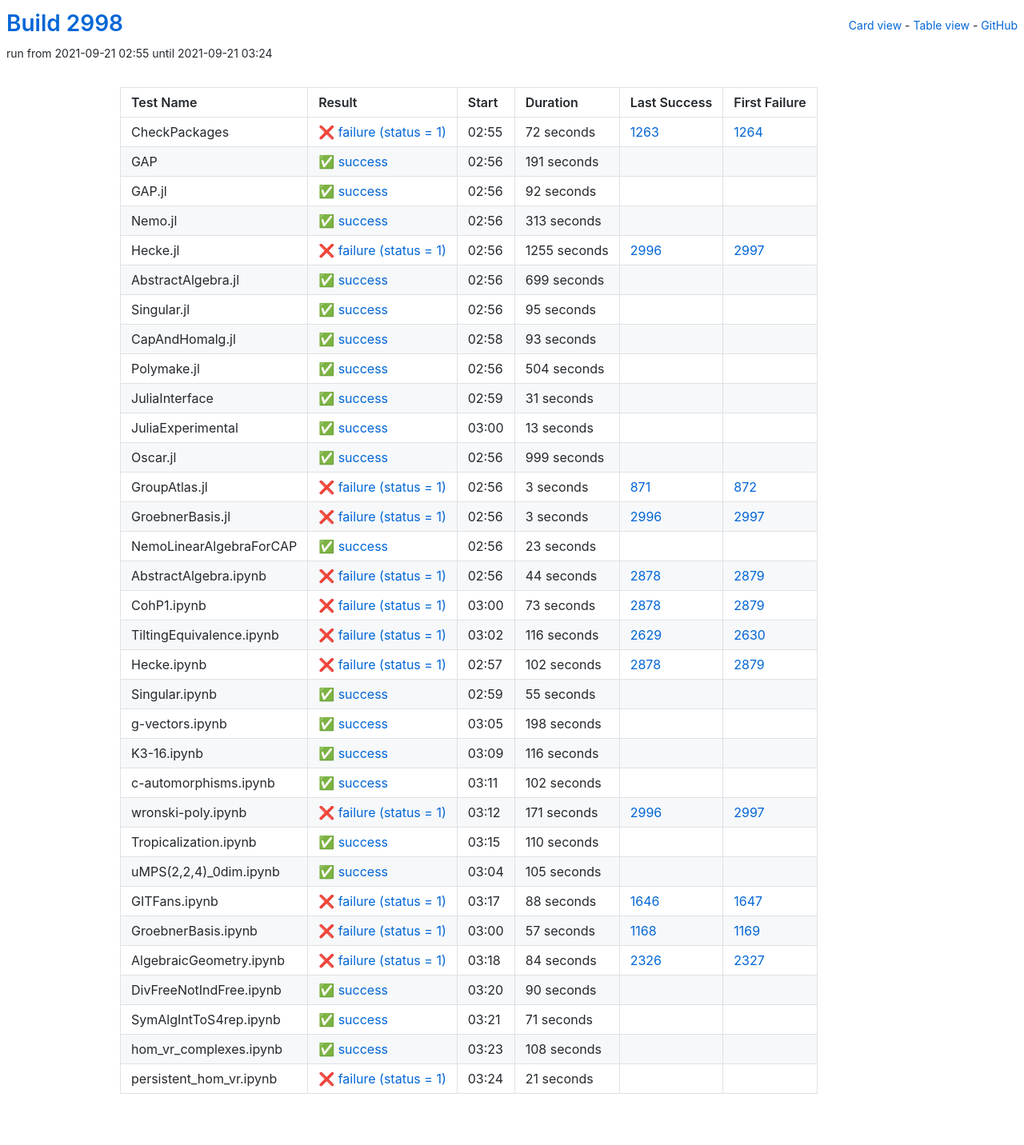
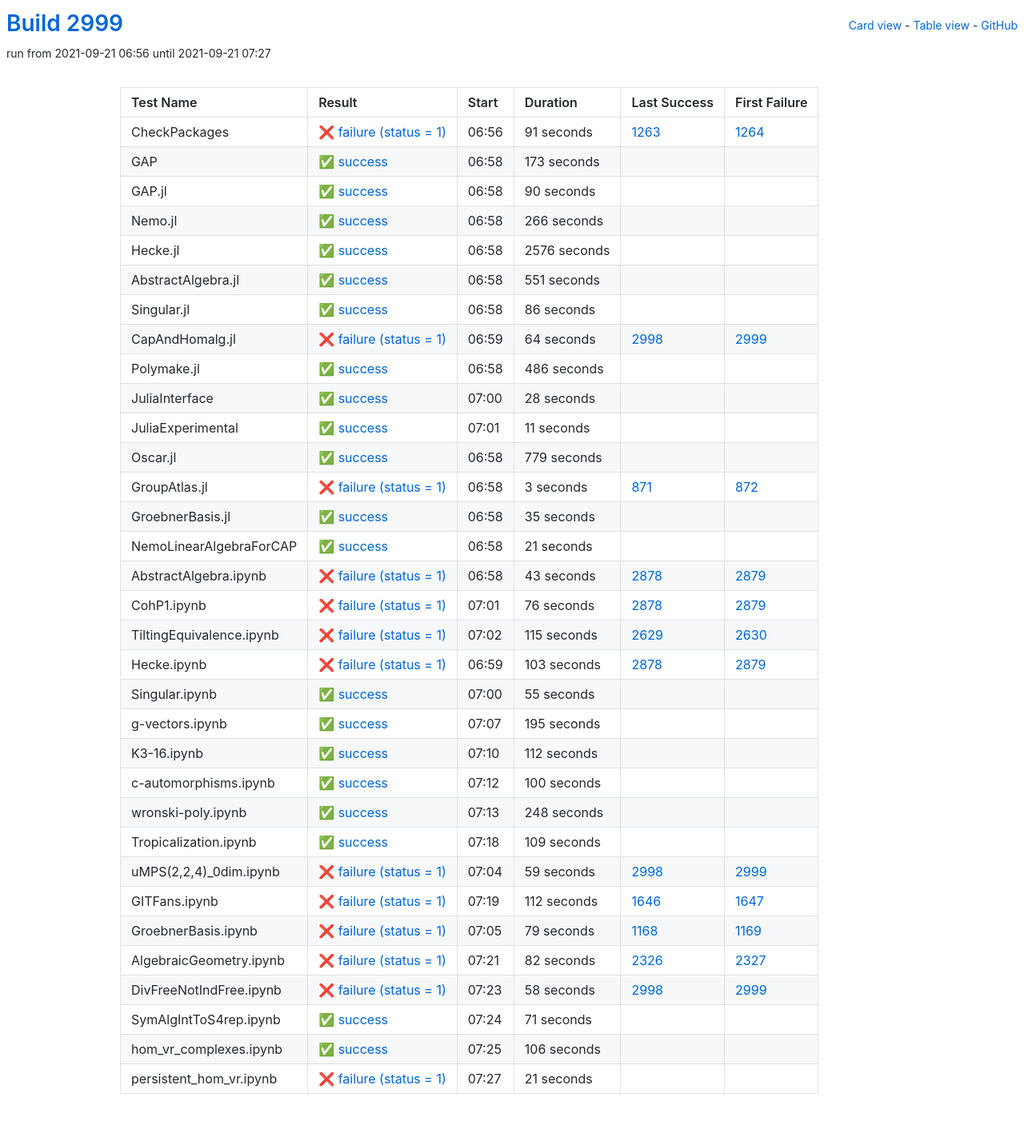
Before and after one commit to oscar-system/oscar-ci-status-stable, a Jekyll site: the page built from table.html, in a window 1280 px wide. Shown: the whole page at 80% size. Built offline with Jekyll 4.4.1, drawn with Linux system fonts in a browser that asks for light colours.

Commit message:
Build #2999

```diff
--- a/_data/ci.yml
+++ b/_data/ci.yml
@@ -1,6 +1,6 @@
 ---
-build: 2998
-build_url: https://oscarci.mathematik.uni-kl.de/job/oscar-stable/2998/
+build: 2999
+build_url: https://oscarci.mathematik.uni-kl.de/job/oscar-stable/2999/
 job: oscar-stable
 organization: oscar-system
 repo: oscar-ci-status-stable
@@ -8,152 +8,152 @@ repourl: https://github.com/oscar-system/oscar-ci-status-stable
 tests:
 - name: CheckPackages
   id: checkpackages
-  log: https://oscarci.mathematik.uni-kl.de/job/oscar-stable/2998/artifact/logs/build-2998/CheckPackages.log
-  start: 2021-09-21 02:55
+  log: https://oscarci.mathematik.uni-kl.de/job/oscar-stable/2999/artifact/logs/build-2999/CheckPackages.log
+  start: 2021-09-21 06:56
   success: false
   exitcode: 1
   status: failure
-  duration: 72
+  duration: 91
   last_success: 1263
   last_success_url: https://oscarci.mathematik.uni-kl.de/job/oscar-stable/1263/
   first_failure: 1264
   first_failure_url: https://oscarci.mathematik.uni-kl.de/job/oscar-stable/1264/
 - name: GAP
   id: gap
-  log: https://oscarci.mathematik.uni-kl.de/job/oscar-stable/2998/artifact/logs/build-2998/GAP.log
-  start: 2021-09-21 02:56
+  log: https://oscarci.mathematik.uni-kl.de/job/oscar-stable/2999/artifact/logs/build-2999/GAP.log
+  start: 2021-09-21 06:58
   success: true
   exitcode: 0
   status: success
-  duration: 191
+  duration: 173
   last_success: false
   last_success_url:
   first_failure: false
   first_failure_url:
 - name: GAP.jl
   id: gap-jl
-  log: https://oscarci.mathematik.uni-kl.de/job/oscar-stable/2998/artifact/logs/build-2998/GAP.jl.log
-  start: 2021-09-21 02:56
+  log: https://oscarci.mathematik.uni-kl.de/job/oscar-stable/2999/artifact/logs/build-2999/GAP.jl.log
+  start: 2021-09-21 06:58
   success: true
   exitcode: 0
   status: success
-  duration: 92
+  duration: 90
   last_success: false
   last_success_url:
   first_failure: false
   first_failure_url:
 - name: Nemo.jl
   id: nemo-jl
-  log: https://oscarci.mathematik.uni-kl.de/job/oscar-stable/2998/artifact/logs/build-2998/Nemo.jl.log
-  start: 2021-09-21 02:56
+  log: https://oscarci.mathematik.uni-kl.de/job/oscar-stable/2999/artifact/logs/build-2999/Nemo.jl.log
+  start: 2021-09-21 06:58
   success: true
   exitcode: 0
   status: success
-  duration: 313
+  duration: 266
   last_success: false
   last_success_url:
   first_failure: false
   first_failure_url:
 - name: Hecke.jl
   id: hecke-jl
-  log: https://oscarci.mathematik.uni-kl.de/job/oscar-stable/2998/artifact/logs/build-2998/Hecke.jl.log
-  start: 2021-09-21 02:56
-  success: false
-  exitcode: 1
-  status: failure
-  duration: 1255
-  last_success: 2996
-  last_success_url: https://oscarci.mathematik.uni-kl.de/job/oscar-stable/2996/
-  first_failure: 2997
-  first_failure_url: https://oscarci.mathematik.uni-kl.de/job/oscar-stable/2997/
-- name: AbstractAlgebra.jl
-  id: abstractalgebra-jl
-  log: https://oscarci.mathematik.uni-kl.de/job/oscar-stable/2998/artifact/logs/build-2998/AbstractAlgebra.jl.log
-  start: 2021-09-21 02:56
+  log: https://oscarci.mathematik.uni-kl.de/job/oscar-stable/2999/artifact/logs/build-2999/Hecke.jl.log
+  start: 2021-09-21 06:58
   success: true
   exitcode: 0
   status: success
-  duration: 699
+  duration: 2576
+  last_success: false
+  last_success_url:
+  first_failure: false
+  first_failure_url:
+- name: AbstractAlgebra.jl
+  id: abstractalgebra-jl
+  log: https://oscarci.mathematik.uni-kl.de/job/oscar-stable/2999/artifact/logs/build-2999/AbstractAlgebra.jl.log
+  start: 2021-09-21 06:58
+  success: true
+  exitcode: 0
+  status: success
+  duration: 551
   last_success: false
   last_success_url:
   first_failure: false
   first_failure_url:
 - name: Singular.jl
   id: singular-jl
-  log: https://oscarci.mathematik.uni-kl.de/job/oscar-stable/2998/artifact/logs/build-2998/Singular.jl.log
-  start: 2021-09-21 02:56
+  log: https://oscarci.mathematik.uni-kl.de/job/oscar-stable/2999/artifact/logs/build-2999/Singular.jl.log
+  start: 2021-09-21 06:58
   success: true
   exitcode: 0
   status: success
-  duration: 95
+  duration: 86
   last_success: false
   last_success_url:
   first_failure: false
   first_failure_url:
 - name: CapAndHomalg.jl
   id: capandhomalg-jl
-  log: https://oscarci.mathematik.uni-kl.de/job/oscar-stable/2998/artifact/logs/build-2998/CapAndHomalg.jl.log
-  start: 2021-09-21 02:58
+  log: https://oscarci.mathematik.uni-kl.de/job/oscar-stable/2999/artifact/logs/build-2999/CapAndHomalg.jl.log
+  start: 2021-09-21 06:59
+  success: false
+  exitcode: 1
+  status: failure
+  duration: 64
+  last_success: 2998
+  last_success_url: https://oscarci.mathematik.uni-kl.de/job/oscar-stable/2998/
+  first_failure: 2999
+  first_failure_url: https://oscarci.mathematik.uni-kl.de/job/oscar-stable/2999/
+- name: Polymake.jl
+  id: polymake-jl
+  log: https://oscarci.mathematik.uni-kl.de/job/oscar-stable/2999/artifact/logs/build-2999/Polymake.jl.log
+  start: 2021-09-21 06:58
   success: true
   exitcode: 0
   status: success
-  duration: 93
-  last_success: false
-  last_success_url:
-  first_failure: false
-  first_failure_url:
-- name: Polymake.jl
-  id: polymake-jl
-  log: https://oscarci.mathematik.uni-kl.de/job/oscar-stable/2998/artifact/logs/build-2998/Polymake.jl.log
-  start: 2021-09-21 02:56
-  success: true
-  exitcode: 0
-  status: success
-  duration: 504
+  duration: 486
   last_success: false
   last_success_url:
   first_failure: false
   first_failure_url:
 - name: JuliaInterface
   id: juliainterface
-  log: https://oscarci.mathematik.uni-kl.de/job/oscar-stable/2998/artifact/logs/build-2998/JuliaInterface.log
-  start: 2021-09-21 02:59
+  log: https://oscarci.mathematik.uni-kl.de/job/oscar-stable/2999/artifact/logs/build-2999/JuliaInterface.log
+  start: 2021-09-21 07:00
   success: true
   exitcode: 0
   status: success
-  duration: 31
+  duration: 28
   last_success: false
   last_success_url:
   first_failure: false
   first_failure_url:
 - name: JuliaExperimental
   id: juliaexperimental
-  log: https://oscarci.mathematik.uni-kl.de/job/oscar-stable/2998/artifact/logs/build-2998/JuliaExperimental.log
-  start: 2021-09-21 03:00
+  log: https://oscarci.mathematik.uni-kl.de/job/oscar-stable/2999/artifact/logs/build-2999/JuliaExperimental.log
+  start: 2021-09-21 07:01
   success: true
   exitcode: 0
   status: success
-  duration: 13
+  duration: 11
   last_success: false
   last_success_url:
   first_failure: false
   first_failure_url:
 - name: Oscar.jl
   id: oscar-jl
-  log: https://oscarci.mathematik.uni-kl.de/job/oscar-stable/2998/artifact/logs/build-2998/Oscar.jl.log
-  start: 2021-09-21 02:56
+  log: https://oscarci.mathematik.uni-kl.de/job/oscar-stable/2999/artifact/logs/build-2999/Oscar.jl.log
+  start: 2021-09-21 06:58
   success: true
   exitcode: 0
   status: success
-  duration: 999
+  duration: 779
   last_success: false
   last_success_url:
   first_failure: false
   first_failure_url:
 - name: GroupAtlas.jl
   id: groupatlas-jl
-  log: https://oscarci.mathematik.uni-kl.de/job/oscar-stable/2998/artifact/logs/build-2998/GroupAtlas.jl.log
-  start: 2021-09-21 02:56
+  log: https://oscarci.mathematik.uni-kl.de/job/oscar-stable/2999/artifact/logs/build-2999/GroupAtlas.jl.log
+  start: 2021-09-21 06:58
   success: false
   exitcode: 1
   status: failure
@@ -164,80 +164,80 @@ tests:
   first_failure_url: https://oscarci.mathematik.uni-kl.de/job/oscar-stable/872/
 - name: GroebnerBasis.jl
   id: groebnerbasis-jl
-  log: https://oscarci.mathematik.uni-kl.de/job/oscar-stable/2998/artifact/logs/build-2998/GroebnerBasis.jl.log
-  start: 2021-09-21 02:56
-  success: false
-  exitcode: 1
-  status: failure
-  duration: 3
-  last_success: 2996
-  last_success_url: https://oscarci.mathematik.uni-kl.de/job/oscar-stable/2996/
-  first_failure: 2997
-  first_failure_url: https://oscarci.mathematik.uni-kl.de/job/oscar-stable/2997/
-- name: NemoLinearAlgebraForCAP
-  id: nemolinearalgebraforcap
-  log: https://oscarci.mathematik.uni-kl.de/job/oscar-stable/2998/artifact/logs/build-2998/NemoLinearAlgebraForCAP.log
-  start: 2021-09-21 02:56
+  log: https://oscarci.mathematik.uni-kl.de/job/oscar-stable/2999/artifact/logs/build-2999/GroebnerBasis.jl.log
+  start: 2021-09-21 06:58
   success: true
   exitcode: 0
   status: success
-  duration: 23
+  duration: 35
+  last_success: false
+  last_success_url:
+  first_failure: false
+  first_failure_url:
+- name: NemoLinearAlgebraForCAP
+  id: nemolinearalgebraforcap
+  log: https://oscarci.mathematik.uni-kl.de/job/oscar-stable/2999/artifact/logs/build-2999/NemoLinearAlgebraForCAP.log
+  start: 2021-09-21 06:58
+  success: true
+  exitcode: 0
+  status: success
+  duration: 21
   last_success: false
   last_success_url:
   first_failure: false
   first_failure_url:
 - name: AbstractAlgebra.ipynb
   id: abstractalgebra-ipynb
-  log: https://oscarci.mathematik.uni-kl.de/job/oscar-stable/2998/artifact/logs/build-2998/AbstractAlgebra.ipynb.log
-  start: 2021-09-21 02:56
+  log: https://oscarci.mathematik.uni-kl.de/job/oscar-stable/2999/artifact/logs/build-2999/AbstractAlgebra.ipynb.log
+  start: 2021-09-21 06:58
   success: false
   exitcode: 1
   status: failure
-  duration: 44
+  duration: 43
   last_success: 2878
   last_success_url: https://oscarci.mathematik.uni-kl.de/job/oscar-stable/2878/
   first_failure: 2879
   first_failure_url: https://oscarci.mathematik.uni-kl.de/job/oscar-stable/2879/
 - name: CohP1.ipynb
   id: cohp1-ipynb
-  log: https://oscarci.mathematik.uni-kl.de/job/oscar-stable/2998/artifact/logs/build-2998/CohP1.ipynb.log
-  start: 2021-09-21 03:00
+  log: https://oscarci.mathematik.uni-kl.de/job/oscar-stable/2999/artifact/logs/build-2999/CohP1.ipynb.log
+  start: 2021-09-21 07:01
   success: false
   exitcode: 1
   status: failure
-  duration: 73
+  duration: 76
   last_success: 2878
   last_success_url: https://oscarci.mathematik.uni-kl.de/job/oscar-stable/2878/
   first_failure: 2879
   first_failure_url: https://oscarci.mathematik.uni-kl.de/job/oscar-stable/2879/
 - name: TiltingEquivalence.ipynb
   id: tiltingequivalence-ipynb
-  log: https://oscarci.mathematik.uni-kl.de/job/oscar-stable/2998/artifact/logs/build-2998/TiltingEquivalence.ipynb.log
-  start: 2021-09-21 03:02
+  log: https://oscarci.mathematik.uni-kl.de/job/oscar-stable/2999/artifact/logs/build-2999/TiltingEquivalence.ipynb.log
+  start: 2021-09-21 07:02
   success: false
   exitcode: 1
   status: failure
-  duration: 116
+  duration: 115
   last_success: 2629
   last_success_url: https://oscarci.mathematik.uni-kl.de/job/oscar-stable/2629/
   first_failure: 2630
   first_failure_url: https://oscarci.mathematik.uni-kl.de/job/oscar-stable/2630/
 - name: Hecke.ipynb
   id: hecke-ipynb
-  log: https://oscarci.mathematik.uni-kl.de/job/oscar-stable/2998/artifact/logs/build-2998/Hecke.ipynb.log
-  start: 2021-09-21 02:57
+  log: https://oscarci.mathematik.uni-kl.de/job/oscar-stable/2999/artifact/logs/build-2999/Hecke.ipynb.log
+  start: 2021-09-21 06:59
   success: false
   exitcode: 1
   status: failure
-  duration: 102
+  duration: 103
   last_success: 2878
   last_success_url: https://oscarci.mathematik.uni-kl.de/job/oscar-stable/2878/
   first_failure: 2879
   first_failure_url: https://oscarci.mathematik.uni-kl.de/job/oscar-stable/2879/
 - name: Singular.ipynb
   id: singular-ipynb
-  log: https://oscarci.mathematik.uni-kl.de/job/oscar-stable/2998/artifact/logs/build-2998/Singular.ipynb.log
-  start: 2021-09-21 02:59
+  log: https://oscarci.mathematik.uni-kl.de/job/oscar-stable/2999/artifact/logs/build-2999/Singular.ipynb.log
+  start: 2021-09-21 07:00
   success: true
   exitcode: 0
   status: success
@@ -248,128 +248,128 @@ tests:
   first_failure_url:
 - name: g-vectors.ipynb
   id: g-vectors-ipynb
-  log: https://oscarci.mathematik.uni-kl.de/job/oscar-stable/2998/artifact/logs/build-2998/g-vectors.ipynb.log
-  start: 2021-09-21 03:05
+  log: https://oscarci.mathematik.uni-kl.de/job/oscar-stable/2999/artifact/logs/build-2999/g-vectors.ipynb.log
+  start: 2021-09-21 07:07
   success: true
   exitcode: 0
   status: success
-  duration: 198
+  duration: 195
   last_success: false
   last_success_url:
   first_failure: false
   first_failure_url:
 - name: K3-16.ipynb
   id: k3-16-ipynb
-  log: https://oscarci.mathematik.uni-kl.de/job/oscar-stable/2998/artifact/logs/build-2998/K3-16.ipynb.log
-  start: 2021-09-21 03:09
+  log: https://oscarci.mathematik.uni-kl.de/job/oscar-stable/2999/artifact/logs/build-2999/K3-16.ipynb.log
+  start: 2021-09-21 07:10
   success: true
   exitcode: 0
   status: success
-  duration: 116
+  duration: 112
   last_success: false
   last_success_url:
   first_failure: false
   first_failure_url:
 - name: c-automorphisms.ipynb
   id: c-automorphisms-ipynb
-  log: https://oscarci.mathematik.uni-kl.de/job/oscar-stable/2998/artifact/logs/build-2998/c-automorphisms.ipynb.log
-  start: 2021-09-21 03:11
+  log: https://oscarci.mathematik.uni-kl.de/job/oscar-stable/2999/artifact/logs/build-2999/c-automorphisms.ipynb.log
+  start: 2021-09-21 07:12
   success: true
   exitcode: 0
   status: success
-  duration: 102
+  duration: 100
   last_success: false
   last_success_url:
   first_failure: false
   first_failure_url:
 - name: wronski-poly.ipynb
   id: wronski-poly-ipynb
-  log: https://oscarci.mathematik.uni-kl.de/job/oscar-stable/2998/artifact/logs/build-2998/wronski-poly.ipynb.log
-  start: 2021-09-21 03:12
-  success: false
-  exitcode: 1
-  status: failure
-  duration: 171
-  last_success: 2996
-  last_success_url: https://oscarci.mathematik.uni-kl.de/job/oscar-stable/2996/
-  first_failure: 2997
-  first_failure_url: https://oscarci.mathematik.uni-kl.de/job/oscar-stable/2997/
-- name: Tropicalization.ipynb
-  id: tropicalization-ipynb
-  log: https://oscarci.mathematik.uni-kl.de/job/oscar-stable/2998/artifact/logs/build-2998/Tropicalization.ipynb.log
-  start: 2021-09-21 03:15
+  log: https://oscarci.mathematik.uni-kl.de/job/oscar-stable/2999/artifact/logs/build-2999/wronski-poly.ipynb.log
+  start: 2021-09-21 07:13
   success: true
   exitcode: 0
   status: success
-  duration: 110
+  duration: 248
+  last_success: false
+  last_success_url:
+  first_failure: false
+  first_failure_url:
+- name: Tropicalization.ipynb
+  id: tropicalization-ipynb
+  log: https://oscarci.mathematik.uni-kl.de/job/oscar-stable/2999/artifact/logs/build-2999/Tropicalization.ipynb.log
+  start: 2021-09-21 07:18
+  success: true
+  exitcode: 0
+  status: success
+  duration: 109
   last_success: false
   last_success_url:
   first_failure: false
   first_failure_url:
 - name: uMPS(2,2,4)_0dim.ipynb
   id: umps-2-2-4-0dim-ipynb
-  log: https://oscarci.mathematik.uni-kl.de/job/oscar-stable/2998/artifact/logs/build-2998/uMPS-2-2-4-_0dim.ipynb.log
-  start: 2021-09-21 03:04
-  success: true
-  exitcode: 0
-  status: success
-  duration: 105
-  last_success: false
-  last_success_url:
-  first_failure: false
-  first_failure_url:
-- name: GITFans.ipynb
-  id: gitfans-ipynb
-  log: https://oscarci.mathematik.uni-kl.de/job/oscar-stable/2998/artifact/logs/build-2998/GITFans.ipynb.log
-  start: 2021-09-21 03:17
+  log: https://oscarci.mathematik.uni-kl.de/job/oscar-stable/2999/artifact/logs/build-2999/uMPS-2-2-4-_0dim.ipynb.log
+  start: 2021-09-21 07:04
   success: false
   exitcode: 1
   status: failure
-  duration: 88
+  duration: 59
+  last_success: 2998
+  last_success_url: https://oscarci.mathematik.uni-kl.de/job/oscar-stable/2998/
+  first_failure: 2999
+  first_failure_url: https://oscarci.mathematik.uni-kl.de/job/oscar-stable/2999/
+- name: GITFans.ipynb
+  id: gitfans-ipynb
+  log: https://oscarci.mathematik.uni-kl.de/job/oscar-stable/2999/artifact/logs/build-2999/GITFans.ipynb.log
+  start: 2021-09-21 07:19
+  success: false
+  exitcode: 1
+  status: failure
+  duration: 112
   last_success: 1646
   last_success_url: https://oscarci.mathematik.uni-kl.de/job/oscar-stable/1646/
   first_failure: 1647
   first_failure_url: https://oscarci.mathematik.uni-kl.de/job/oscar-stable/1647/
 - name: GroebnerBasis.ipynb
   id: groebnerbasis-ipynb
-  log: https://oscarci.mathematik.uni-kl.de/job/oscar-stable/2998/artifact/logs/build-2998/GroebnerBasis.ipynb.log
-  start: 2021-09-21 03:00
+  log: https://oscarci.mathematik.uni-kl.de/job/oscar-stable/2999/artifact/logs/build-2999/GroebnerBasis.ipynb.log
+  start: 2021-09-21 07:05
   success: false
   exitcode: 1
   status: failure
-  duration: 57
+  duration: 79
   last_success: 1168
   last_success_url: https://oscarci.mathematik.uni-kl.de/job/oscar-stable/1168/
   first_failure: 1169
   first_failure_url: https://oscarci.mathematik.uni-kl.de/job/oscar-stable/1169/
 - name: AlgebraicGeometry.ipynb
   id: algebraicgeometry-ipynb
-  log: https://oscarci.mathematik.uni-kl.de/job/oscar-stable/2998/artifact/logs/build-2998/AlgebraicGeometry.ipynb.log
-  start: 2021-09-21 03:18
+  log: https://oscarci.mathematik.uni-kl.de/job/oscar-stable/2999/artifact/logs/build-2999/AlgebraicGeometry.ipynb.log
+  start: 2021-09-21 07:21
   success: false
   exitcode: 1
   status: failure
-  duration: 84
+  duration: 82
   last_success: 2326
   last_success_url: https://oscarci.mathematik.uni-kl.de/job/oscar-stable/2326/
   first_failure: 2327
   first_failure_url: https://oscarci.mathematik.uni-kl.de/job/oscar-stable/2327/
 - name: DivFreeNotIndFree.ipynb
   id: divfreenotindfree-ipynb
-  log: https://oscarci.mathematik.uni-kl.de/job/oscar-stable/2998/artifact/logs/build-2998/DivFreeNotIndFree.ipynb.log
-  start: 2021-09-21 03:20
-  success: true
-  exitcode: 0
-  status: success
-  duration: 90
-  last_success: false
-  last_success_url:
-  first_failure: false
-  first_failure_url:
+  log: https://oscarci.mathematik.uni-kl.de/job/oscar-stable/2999/artifact/logs/build-2999/DivFreeNotIndFree.ipynb.log
+  start: 2021-09-21 07:23
+  success: false
+  exitcode: 1
+  status: failure
+  duration: 58
+  last_success: 2998
+  last_success_url: https://oscarci.mathematik.uni-kl.de/job/oscar-stable/2998/
+  first_failure: 2999
+  first_failure_url: https://oscarci.mathematik.uni-kl.de/job/oscar-stable/2999/
 - name: SymAlgIntToS4rep.ipynb
   id: symalginttos4rep-ipynb
-  log: https://oscarci.mathematik.uni-kl.de/job/oscar-stable/2998/artifact/logs/build-2998/SymAlgIntToS4rep.ipynb.log
-  start: 2021-09-21 03:21
+  log: https://oscarci.mathematik.uni-kl.de/job/oscar-stable/2999/artifact/logs/build-2999/SymAlgIntToS4rep.ipynb.log
+  start: 2021-09-21 07:24
   success: true
   exitcode: 0
   status: success
@@ -380,20 +380,20 @@ tests:
   first_failure_url:
 - name: hom_vr_complexes.ipynb
   id: hom-vr-complexes-ipynb
-  log: https://oscarci.mathematik.uni-kl.de/job/oscar-stable/2998/artifact/logs/build-2998/hom_vr_complexes.ipynb.log
-  start: 2021-09-21 03:23
+  log: https://oscarci.mathematik.uni-kl.de/job/oscar-stable/2999/artifact/logs/build-2999/hom_vr_complexes.ipynb.log
+  start: 2021-09-21 07:25
   success: true
   exitcode: 0
   status: success
-  duration: 108
+  duration: 106
   last_success: false
   last_success_url:
   first_failure: false
   first_failure_url:
 - name: persistent_hom_vr.ipynb
   id: persistent-hom-vr-ipynb
-  log: https://oscarci.mathematik.uni-kl.de/job/oscar-stable/2998/artifact/logs/build-2998/persistent_hom_vr.ipynb.log
-  start: 2021-09-21 03:24
+  log: https://oscarci.mathematik.uni-kl.de/job/oscar-stable/2999/artifact/logs/build-2999/persistent_hom_vr.ipynb.log
+  start: 2021-09-21 07:27
   success: false
   exitcode: 1
   status: failure
```
Also changed, not shown: README.md.
